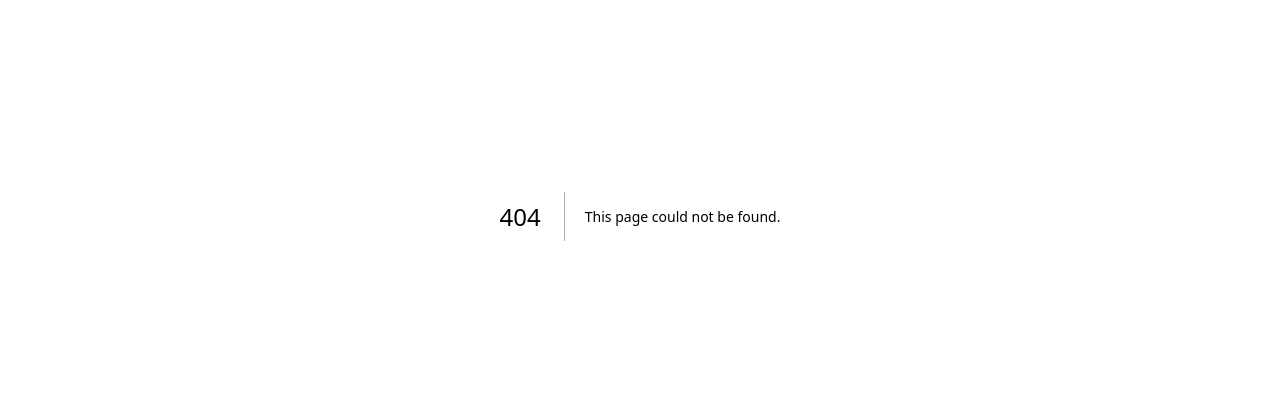
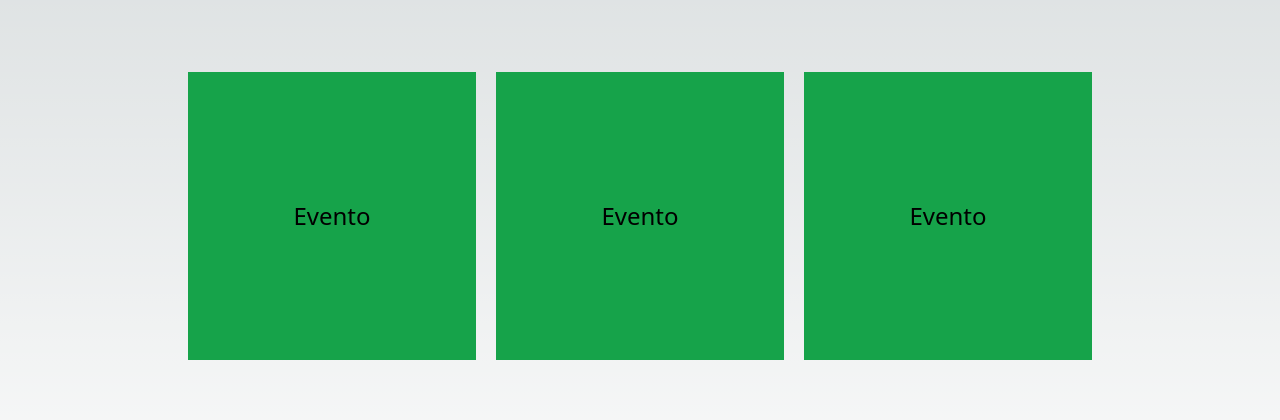
Before and after one commit to IanVictorAndrade/React-Next, a Next.js app: page /basicos/eventos in a window 1280 px wide. Before the commit this address had no page. Shown: the part 184-604 px from the top of the page. Built offline with nearby package versions, Linux system fonts and the light colour scheme.

Commit message:
adicionado eventos

```diff
--- /dev/null
+++ b/src/components/basicos/Evento.tsx
@@ -0,0 +1,17 @@
+export default function Evento() {
+
+    let contador = 0;
+
+    function incrementar() {
+        console.log(contador++)
+    }
+
+    return (
+        <button className={`
+            flex justify-center items-center
+            h-72 w-72 bg-green-600 text-2xl
+        `} onClick={incrementar} >
+            Evento
+        </button>
+    )
+}
--- /dev/null
+++ b/src/pages/basicos/eventos.tsx
@@ -0,0 +1,11 @@
+import Evento from "@/components/basicos/Evento";
+
+export default function PaginaEventos() {
+    return (
+        <div className="flex justify-center items-center flex-wrap gap-5 h-screen">
+            <Evento />
+            <Evento />
+            <Evento />
+        </div>
+    )
+}
```
